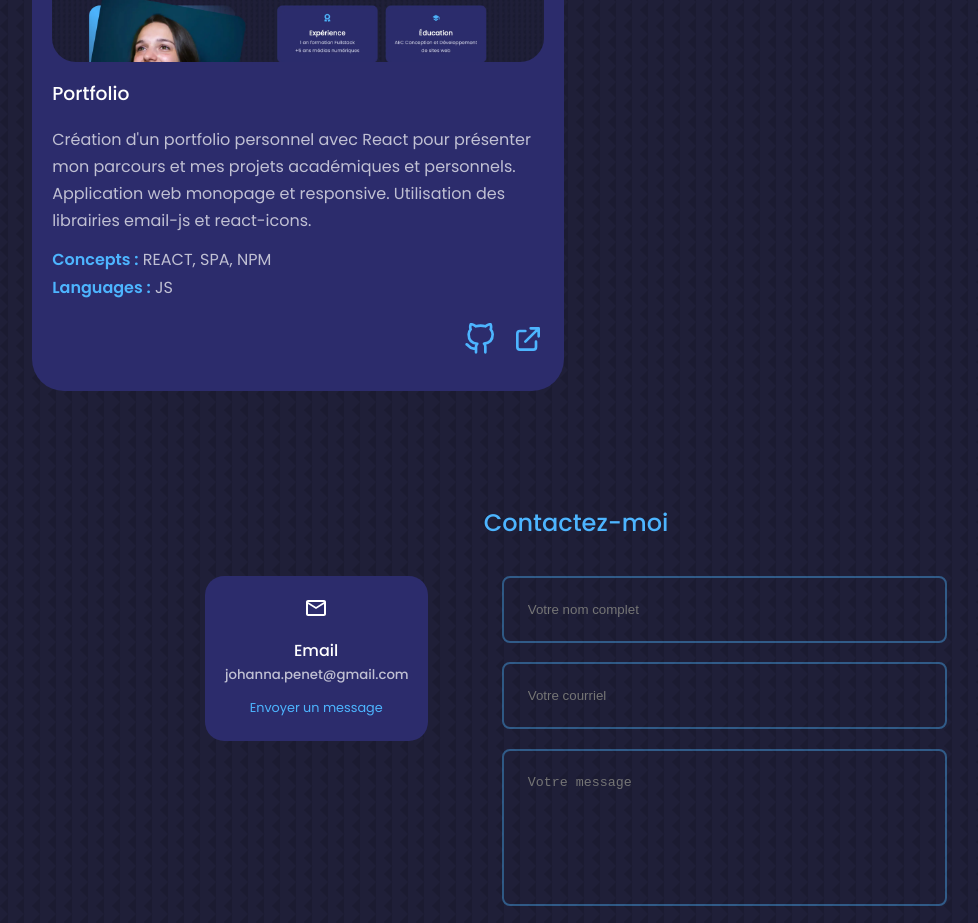
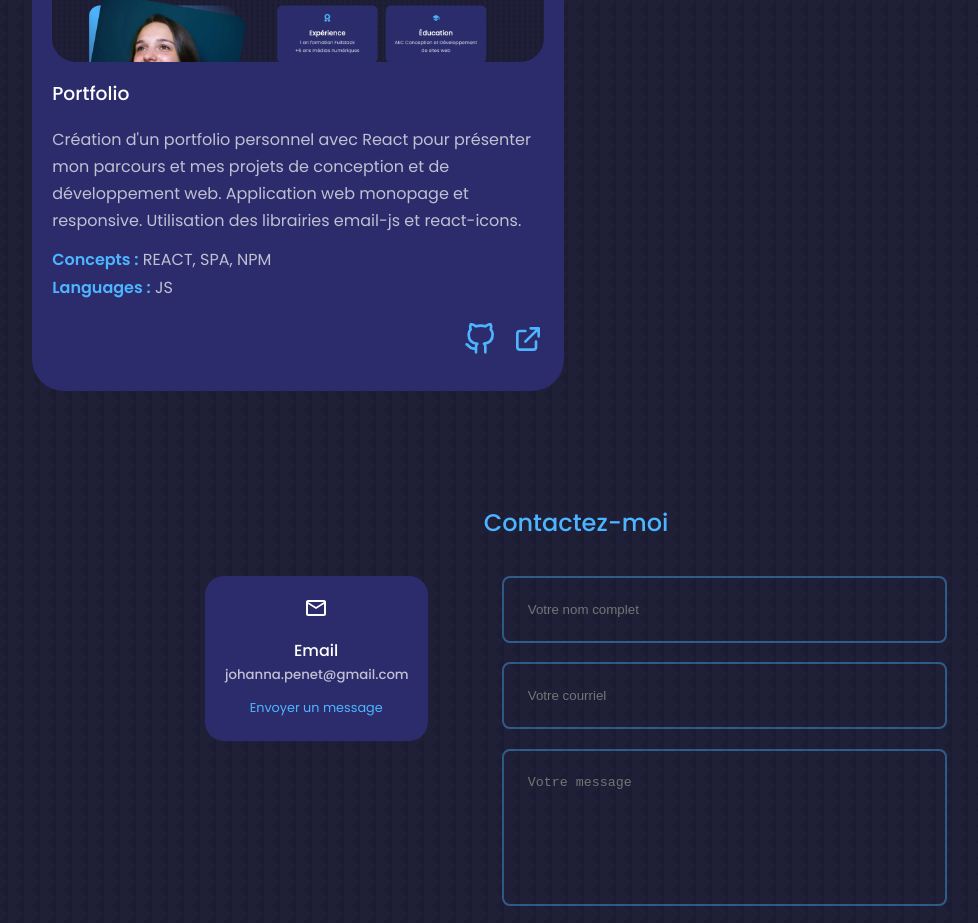
Before and after one commit to Michijoe/portfolio_REACT, a React (Create React App) app: page / in a window 1280 px wide. Shown: the part 3294-4217 px from the top of the page, without its empty margins (64-1042 px from the left). Built offline with nearby package versions, Linux system fonts and the light colour scheme.

Commit message:
modif texte projets

```diff
--- a/src/components/portfolio/Portfolio.jsx
+++ b/src/components/portfolio/Portfolio.jsx
@@ -32,7 +32,7 @@ const data = [
         id: 3,
         image: WebPortfolio,
         title: 'Portfolio',
-        description: "Création d'un portfolio personnel avec React pour présenter mon parcours et mes projets académiques et personnels. Application web monopage et responsive. Utilisation des librairies email-js et react-icons.",
+        description: "Création d'un portfolio personnel avec React pour présenter mon parcours et mes projets de conception et de développement web. Application web monopage et responsive. Utilisation des librairies email-js et react-icons.",
         tags: 'REACT, SPA, NPM',
         languages: 'JS',
         github: 'https://github.com/Michijoe/portfolio_REACT',
```
